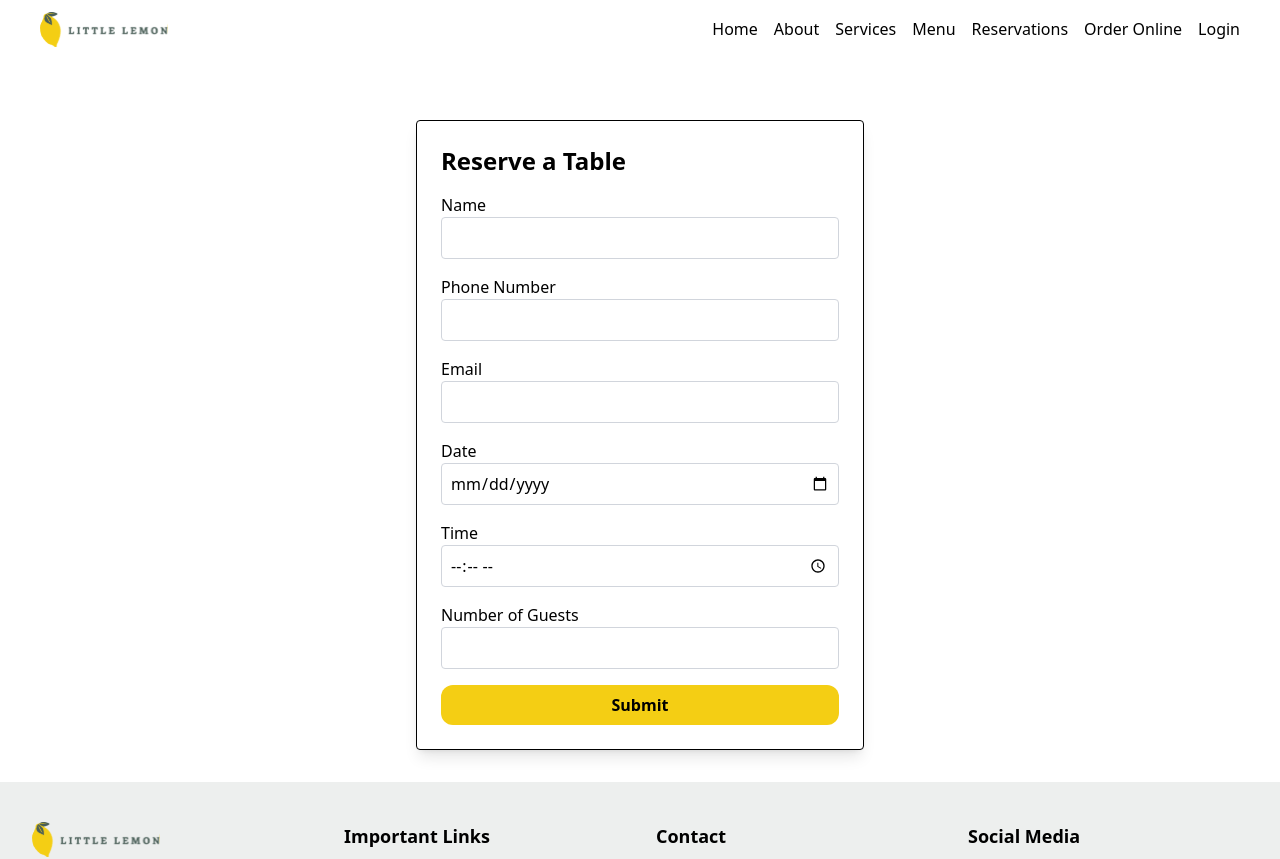
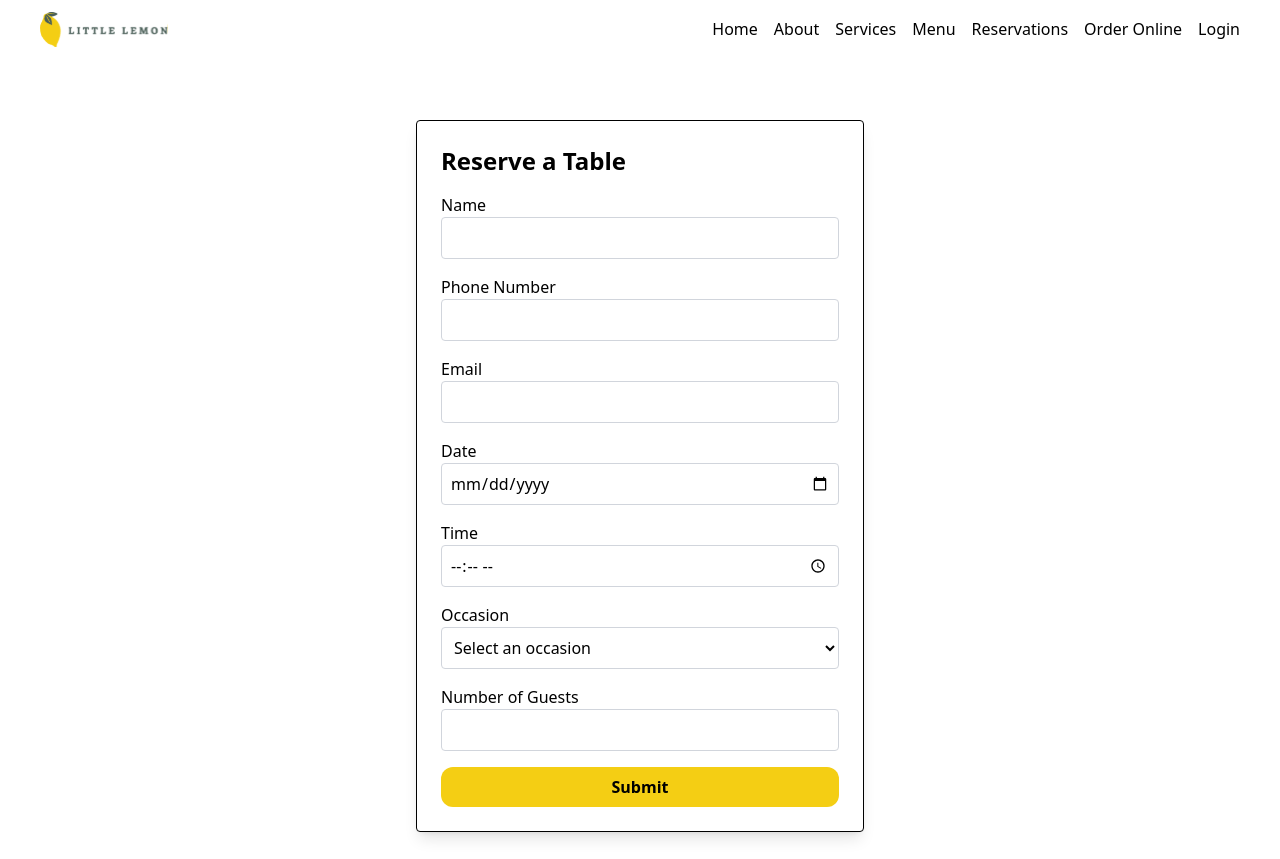
Before and after one commit to Aathif26/little-lemon, a React (Vite) app: page /booking in a window 1280 px wide. Shown: the top 859 px of the page. Built offline with nearby package versions, Linux system fonts and the light colour scheme.

Commit message:
Updated Booking.jsx

```diff
--- a/src/components/Booking.jsx
+++ b/src/components/Booking.jsx
@@ -10,6 +10,7 @@ function Booking() {
     phone: "",
     date: "",
     time: "",
+    occasions: "",
     guests: "",
   };
 
@@ -19,6 +20,7 @@ function Booking() {
     email: Yup.string().email("Invalid email").required("Email is Required"),
     date: Yup.date().required("Date is Required"),
     time: Yup.string().required("Time is Required"),
+    occasion: Yup.string().required("Occasion is Required"),
     guests: Yup.number()
       .min(1, "At least 1 guest")
       .max(20, "Max 20 guests")
@@ -127,6 +129,27 @@ function Booking() {
             </label>
 
             <label>
+              Occasion
+              <Field
+                as="select"
+                name="occasion"
+                className="w-full p-2 border border-gray-300 rounded"
+              >
+                <option value="">Select an occasion</option>
+                <option value="Birthday">Birthday</option>
+                <option value="Anniversary">Anniversary</option>
+                <option value="Date Night">Date Night</option>
+                <option value="Business Meeting">Business Meeting</option>
+                <option value="Other">Other</option>
+              </Field>
+              <ErrorMessage
+                name="occasion"
+                component="div"
+                className="text-red-500 text-sm"
+              />
+            </label>
+
+            <label>
               Number of Guests
               <Field
                 name="guests"
```
